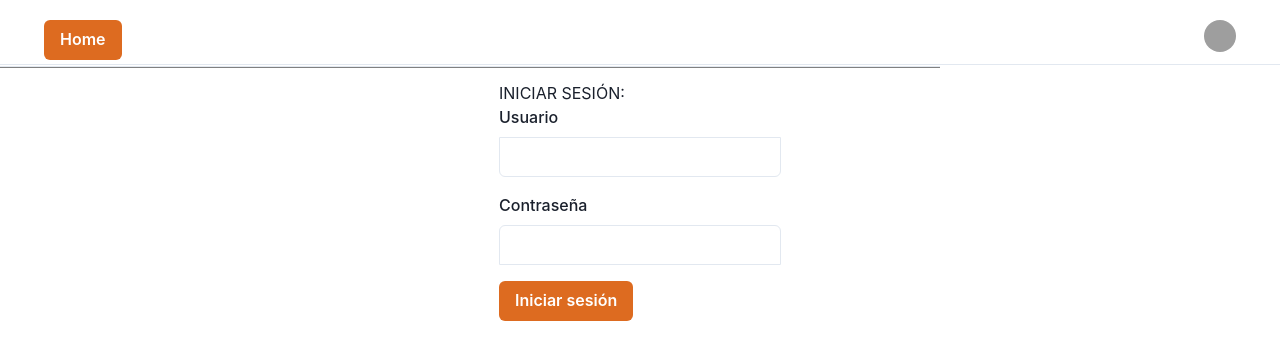
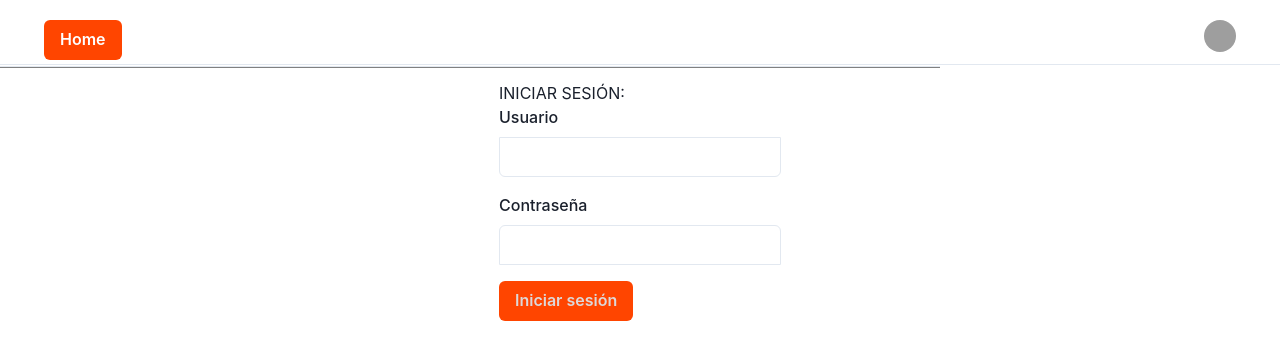
Before and after one commit to JuanPabloParra/ProyectWeb, a React (Create React App) app in the folder proyectoWeb/myweb/: page / in a window 1280 px wide. Both pictures are taken after a click on the link "Dale click aquí para iniciar sesión". Shown: the top 360 px of the page. Built offline with nearby package versions, Linux system fonts and the light colour scheme; grey boxes are pictures that could not be loaded.

Commit message:
correcciones color..

```diff
--- a/proyectoWeb/myweb/src/components/Login.js
+++ b/proyectoWeb/myweb/src/components/Login.js
@@ -16,7 +16,7 @@ function Login() {
         <FormLabel>Contraseña</FormLabel>
         <Input type="password" borderRadius="md" borderBottomRightRadius={0} borderBottomLeftRadius={0} />
       </FormControl>
-      <Button colorScheme="orange" borderRadius="md" mt={4}>Iniciar sesión</Button>
+      <Button bg="#FF4500" borderRadius="md" mt={4} color="#DDD8D8">Iniciar sesión</Button>
     </form>
   );
 }
--- a/proyectoWeb/myweb/src/shared/MenuButton.js
+++ b/proyectoWeb/myweb/src/shared/MenuButton.js
@@ -1,9 +1,10 @@
 import React from 'react';
 import { Button } from '@chakra-ui/react';
-//este menu recibe un boton el cual esta posicionado encima del header.
+
+// este menu recibe un boton el cual esta posicionado encima del header.
 function MenuButton() {
   return (
-    <Button colorScheme="orange" size="md">
+    <Button bg="#FF4500" color="white" size="md">
       Home
     </Button>
   );
```
